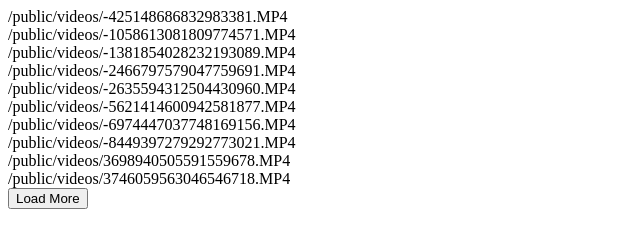
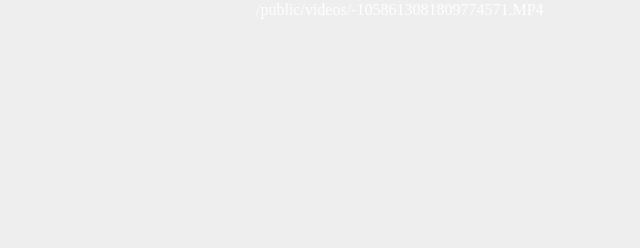
Before and after one commit to DesiredName/FeedViewPureJS, a website with bundled scripts: page index.html in a window 1280 px wide. Shown: the whole page, without its empty margins (0-640 px from the left). Built offline with nearby package versions, Linux system fonts and the light colour scheme.

Commit message:
'update'

```diff
--- a/app/components/Feed.js
+++ b/app/components/Feed.js
@@ -1,10 +1,11 @@
 import '/app/components/FeednEntry.js';
 import { feedStore } from '/app/packages/stores/feedStore.js';
+import * as DOMUtils from '/app/utils/dom.js';
 
 class FeedComponent extends HTMLElement {
-    #unsubscribe = null;
-    #loadMore = null;
+    #unsubscribe = () => {};
     #feedContainer = null;
+    #topWatcher = null;
 
     constructor() {
         super();
@@ -13,45 +14,50 @@ class FeedComponent extends HTMLElement {
     connectedCallback() {
         this.#setupTemplate();
         this.#setupObservables();
-        this.#setupActions();
 
         feedStore.actions.initialLoad();
     }
 
     disconnectedCallback() {
-        this.#unsubscribe?.();
+        this.#unsubscribe();
     }
 
     #setupTemplate() {
         this.innerHTML = `
-            <div id="feeds-container"></div>
-            <button id="load-more">Load More</button>
+            <div id="feeds-container" class="flex flex-col items-center justify-start gap-1 snap-y snap-mandatory h-screen w-screen overflow-scroll scroll-smooth">
+                <div id="top-wather" class="w-full h-1"></div>
+            </div>
         `;
 
+        this.#topWatcher = this.querySelector('#top-wather');
         this.#feedContainer = this.querySelector('#feeds-container');
-        this.#loadMore = this.querySelector('#load-more');
     }
 
     #setupObservables() {
-        this.#unsubscribe = feedStore.subscribe((state) => {
+        const feedUnsub = feedStore.subscribe((state) => {
             const currentFeedsCount = this.#feedContainer.children.length;
             const newItems = state.items.slice(currentFeedsCount);
 
             this.#render(newItems);
         });
-    }
 
-    #setupActions() {
-        this.#loadMore.addEventListener('click', async (e) => {
-            feedStore.actions.loadNextPage();
-        });
+        const scrollUnsub = DOMUtils.AddEventListener(
+            this.#feedContainer,
+            'scroll',
+            (e) => console.log(1),
+        );
+
+        this.#unsubscribe = () => {
+            feedUnsub();
+            scrollUnsub();
+        };
     }
 
     #render(items) {
         const fragment = document.createDocumentFragment();
 
         items.forEach((feed) => {
-            const el = document.createElement('feed-entry');
+            const el = document.createElement('feed-entry-component');
             el.entryData = feed;
             fragment.appendChild(el);
         });
--- a/app/components/FeednEntry.js
+++ b/app/components/FeednEntry.js
@@ -1,7 +1,16 @@
 export class FeedEntry extends HTMLElement {
+    constructor() {
+        super();
+    }
+
+    connectedCallback() {
+        this.classList =
+            'block p-0 w-full max-w-3xl max-h-screen aspect-video snap-start snap-always';
+    }
+
     set entryData(data) {
         this.innerHTML = `<div>${data}</div>`;
     }
 }
 
-customElements.define('feed-entry', FeedEntry);
+customElements.define('feed-entry-component', FeedEntry);
--- /dev/null
+++ b/app/utils/dom.js
@@ -0,0 +1,7 @@
+function AddEventListener(element, event, callback) {
+    element.addEventListener(event, callback);
+
+    return () => element.removeEventListener(event, callback);
+}
+
+export { AddEventListener };
--- a/assets/main.css
+++ b/assets/main.css
@@ -1,6 +1,25 @@
+@layer settings, utils, elements, theme;
+
+@import '/assets/theme.css';
+
+/**
+ * I purpousfully use TwCSS classes and varialbe names for the case I'd like to switch to TwCSS =)
+ */
+@layer settings {
     :root {
         --primary-color: #eee;
         --secondary-color: #fff;
+
+        --base-size: 16px;
+        --spacing: 16px;
+
+        --aspect-vdieo: 9 / 16;
+
+        --container-3xl: calc(48 * var(--spacing));
+
+        --tw-scroll-snap-strictness: proximity;
+
+        font-size: var(--base-size);
     }
 
     @media screen and (prefers-color-scheme: dark) {
@@ -9,3 +28,151 @@
             --secondary-color: #eee;
         }
     }
+}
+
+@layer utils {
+    /* font-size */
+
+    .text-base {
+        font-size: var(--base-size);
+        line-height: calc(1.2 * var(--base-size));
+    }
+
+    /*  */
+    /* padding */
+
+    .p-0 {
+        padding: 0;
+    }
+
+    .p-1 {
+        padding: var(--spacing);
+    }
+
+    .p-2 {
+        padding: calc(2 * var(--spacing));
+    }
+
+    .p-4 {
+        padding: calc(4 * var(--spacing));
+    }
+
+    /*  */
+    /* margin */
+
+    .m-0 {
+        margin: 0;
+    }
+
+    .m-1 {
+        margin: var(--base-size);
+    }
+
+    .m-2 {
+        margin: calc(2 * var(--spacing));
+    }
+
+    .m-4 {
+        margin: calc(4 * var(--spacing));
+    }
+
+    /*  */
+    /* display */
+
+    .block {
+        display: block;
+    }
+
+    .flex {
+        display: flex;
+    }
+
+    /*  */
+    /* display flex setup */
+
+    .flex-col {
+        flex-flow: column;
+    }
+
+    .justify-start {
+        justify-content: flex-start;
+    }
+
+    .items-center {
+        align-items: center;
+    }
+
+    .gap-1 {
+        gap: var(--spacing);
+    }
+
+    /*  */
+    /* width */
+
+    .w-full {
+        width: 100%;
+    }
+
+    .w-screen {
+        width: 100vw;
+    }
+
+    .max-w-3xl {
+        max-width: var(--container-3xl);
+    }
+
+    /*  */
+    /* height */
+
+    .h-0 {
+        height: 0;
+    }
+
+    .h-1 {
+        height: var(--spacing);
+    }
+
+    .h-screen {
+        height: 100vh;
+    }
+
+    .max-h-screen {
+        max-height: 100vh;
+    }
+
+    /*  */
+    /* aspect-ratio */
+
+    .aspect-video {
+        aspect-ratio: var(--aspect-vdieo);
+    }
+
+    /*  */
+    /* scroll-snap */
+
+    .snap-y {
+        scroll-snap-type: y var(--tw-scroll-snap-strictness);
+    }
+
+    .snap-mandatory {
+        --tw-scroll-snap-strictness: mandatory;
+    }
+
+    .snap-start {
+        scroll-snap-align: start;
+    }
+
+    .snap-always {
+        scroll-snap-stop: always;
+    }
+
+    /*  */
+    /* overflow */
+    .overflow-scroll {
+        overflow: scroll;
+    }
+
+    .scroll-smooth {
+        scroll-behavior: smooth;
+    }
+}
--- /dev/null
+++ b/assets/theme.css
@@ -0,0 +1,17 @@
+@layer theme {
+    .bg-primary {
+        background-color: var(--primary-color);
+    }
+
+    .bg-secondary {
+        background-color: var(--secondary-color);
+    }
+
+    .text-primary {
+        color: var(--primary-color);
+    }
+
+    .text-secondary {
+        color: var(--secondary-color);
+    }
+}
--- a/index.html
+++ b/index.html
@@ -18,7 +18,7 @@
     ></script>
 </head>
 
-<body>
+<body class="p-0 m-0 text-base bg-primary text-secondary">
     <div id="__app"></div>
     <script
         src="./app/pages/feed.js?root=__app"
```
Lines whose indentation alone changed are shown as unchanged.
